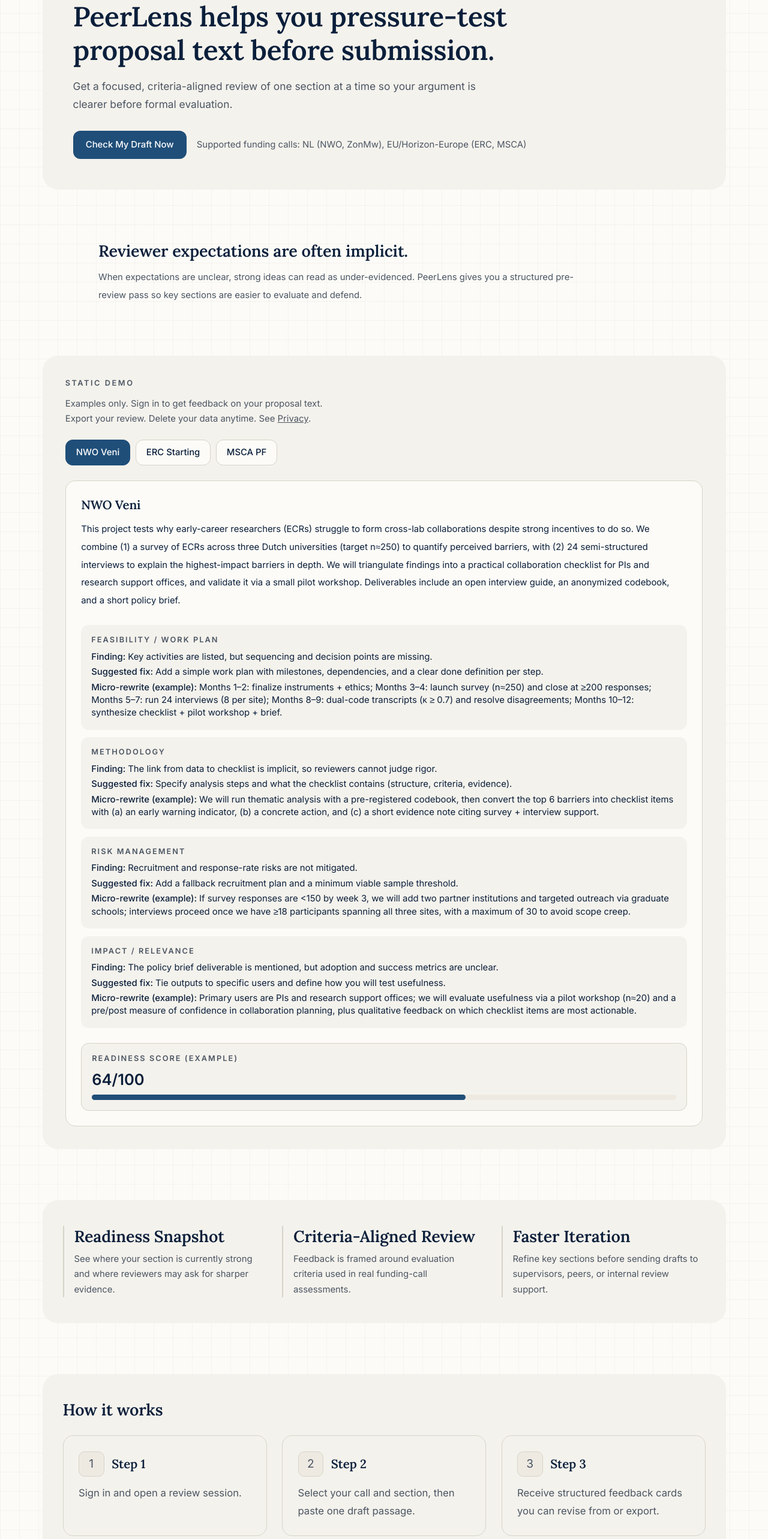
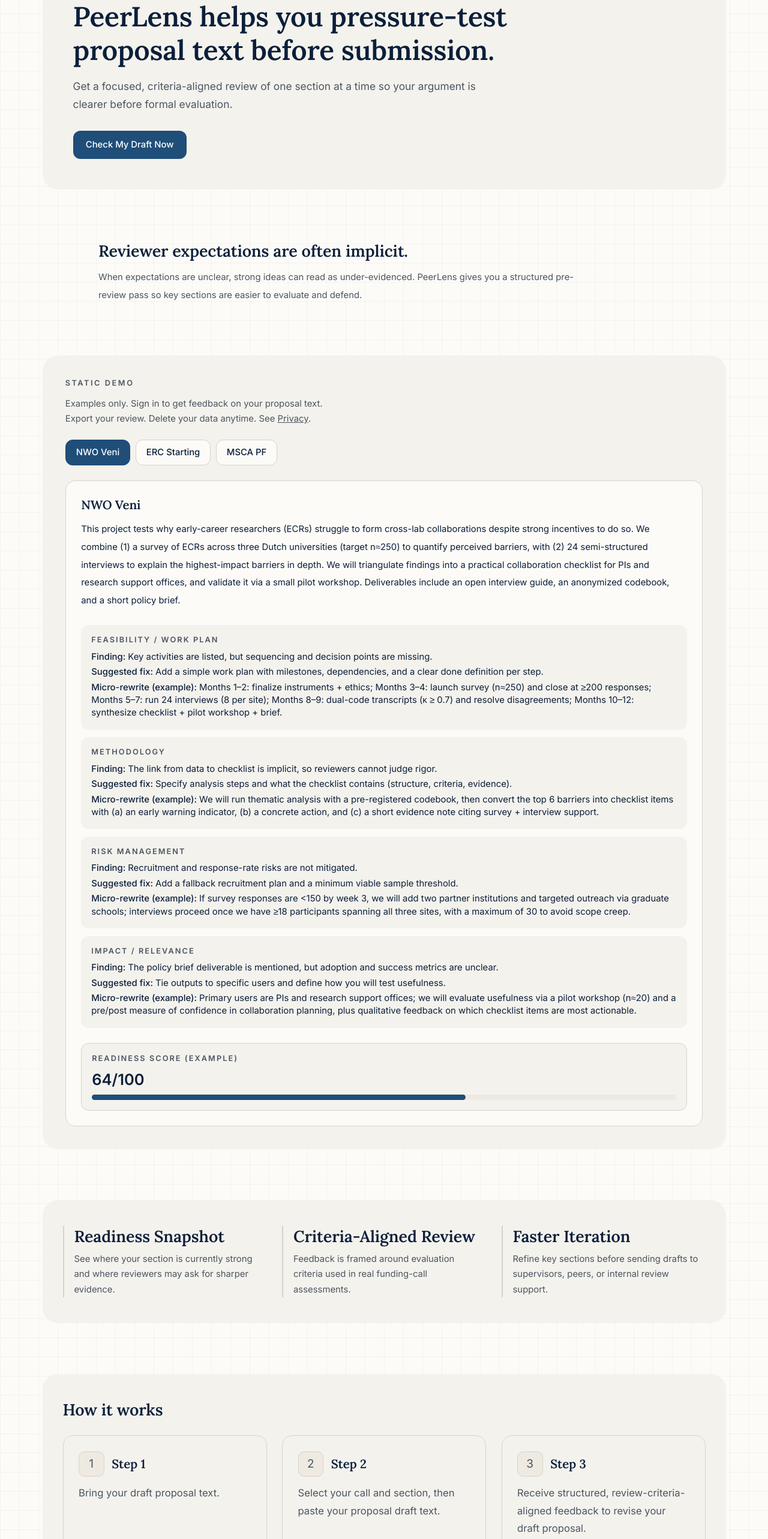
Before and after one commit to mallikgarjuna/Grant-Reviewer, a Next.js app in the folder frontend/: page / in a window 1280 px wide. Shown: the part 234-2800 px from the top of the page at 60% size. Built offline with nearby package versions, Linux system fonts and the light colour scheme.

Commit message:
fix(ui): [WF-0010] remove legacy funding call text and standardize headings assisted by antigravity

```diff
--- a/frontend/src/app/page.tsx
+++ b/frontend/src/app/page.tsx
@@ -3,8 +3,16 @@ import Link from "next/link";
 import { DemoTabs } from "./_components/landing/demo-tabs";
 import { FaqAccordion } from "./_components/landing/faq-accordion";
 
-const SUPPORTED_FUNDING_CALLS =
-  "NL (NWO, ZonMw), EU/Horizon-Europe (ERC, MSCA)";
+const SUPPORTED_CALL_GROUPS = [
+  {
+    region: "NL",
+    programs: ["NWO", "ZonMw"],
+  },
+  {
+    region: "EU/Horizon-Europe",
+    programs: ["ERC", "MSCA"],
+  },
+] as const;
 
 const BENEFITS = [
   {
@@ -29,21 +37,22 @@ const HOW_IT_WORKS = [
     key: "step_1",
     badge: "1",
     title: "Step 1",
-    description: "Sign in and open a review session.",
+    description: "Bring your draft proposal text.",
     isHighlighted: false,
   },
   {
     key: "step_2",
     badge: "2",
     title: "Step 2",
-    description: "Select your call and section, then paste one draft passage.",
+    description: "Select your call and section, then paste your proposal draft text.",
     isHighlighted: false,
   },
   {
     key: "step_3",
     badge: "3",
     title: "Step 3",
-    description: "Receive structured feedback cards you can revise from or export.",
+    description:
+      "Receive structured, review-criteria-aligned feedback to revise your draft proposal.",
     isHighlighted: false,
   },
 ] as const;
@@ -100,9 +109,6 @@ export default function Home() {
             >
               Check My Draft Now
             </Link>
-            <p className="text-sm text-[var(--color-muted-foreground)]">
-              Supported funding calls: {SUPPORTED_FUNDING_CALLS}
-            </p>
           </div>
         </section>
 
@@ -166,9 +172,31 @@ export default function Home() {
         </section>
 
         <section className="rounded-2xl bg-[var(--color-surface)] px-6 py-6 md:px-8">
-          <p className="text-sm font-medium text-[var(--color-muted-foreground)]">
-            Supported funding calls: {SUPPORTED_FUNDING_CALLS}
-          </p>
+          <h2 className="text-2xl font-semibold tracking-tight text-[var(--color-foreground)]">
+            Supported Funding Calls
+          </h2>
+          <div className="mt-4 grid gap-3 sm:grid-cols-2">
+            {SUPPORTED_CALL_GROUPS.map((group) => (
+              <article
+                className="rounded-xl border border-[var(--color-border)] bg-[var(--color-background)] px-4 py-4"
+                key={group.region}
+              >
+                <p className="font-sans text-base font-semibold text-[var(--color-foreground)]">
+                  {group.region}
+                </p>
+                <div className="mt-3 flex flex-wrap gap-2">
+                  {group.programs.map((program) => (
+                    <span
+                      className="inline-flex items-center rounded-full border border-[var(--color-border)] bg-[var(--color-surface)] px-3 py-1 text-sm font-medium text-[var(--color-foreground)]"
+                      key={`${group.region}-${program}`}
+                    >
+                      {program}
+                    </span>
+                  ))}
+                </div>
+              </article>
+            ))}
+          </div>
         </section>
 
         <FaqAccordion />
```
